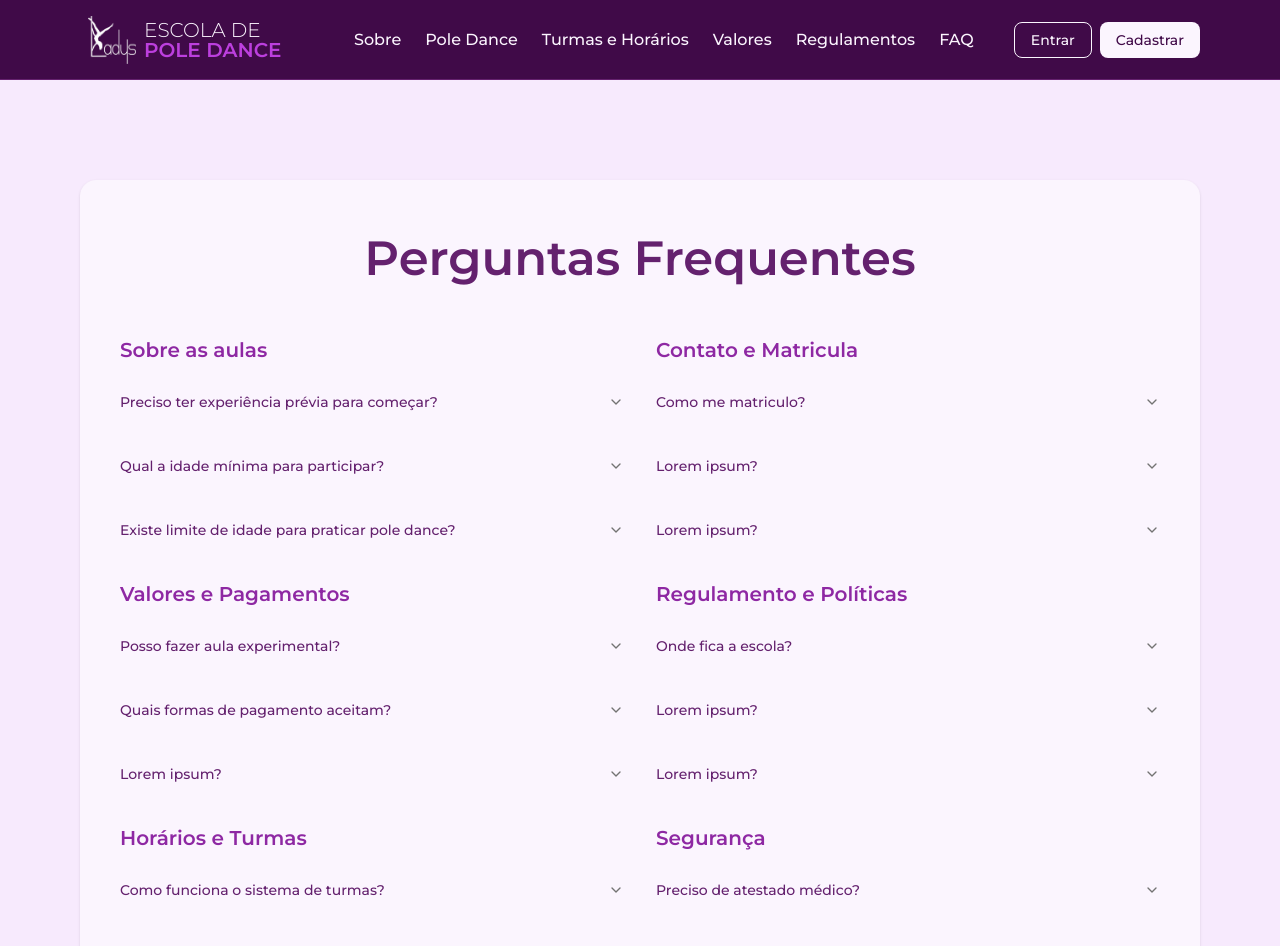
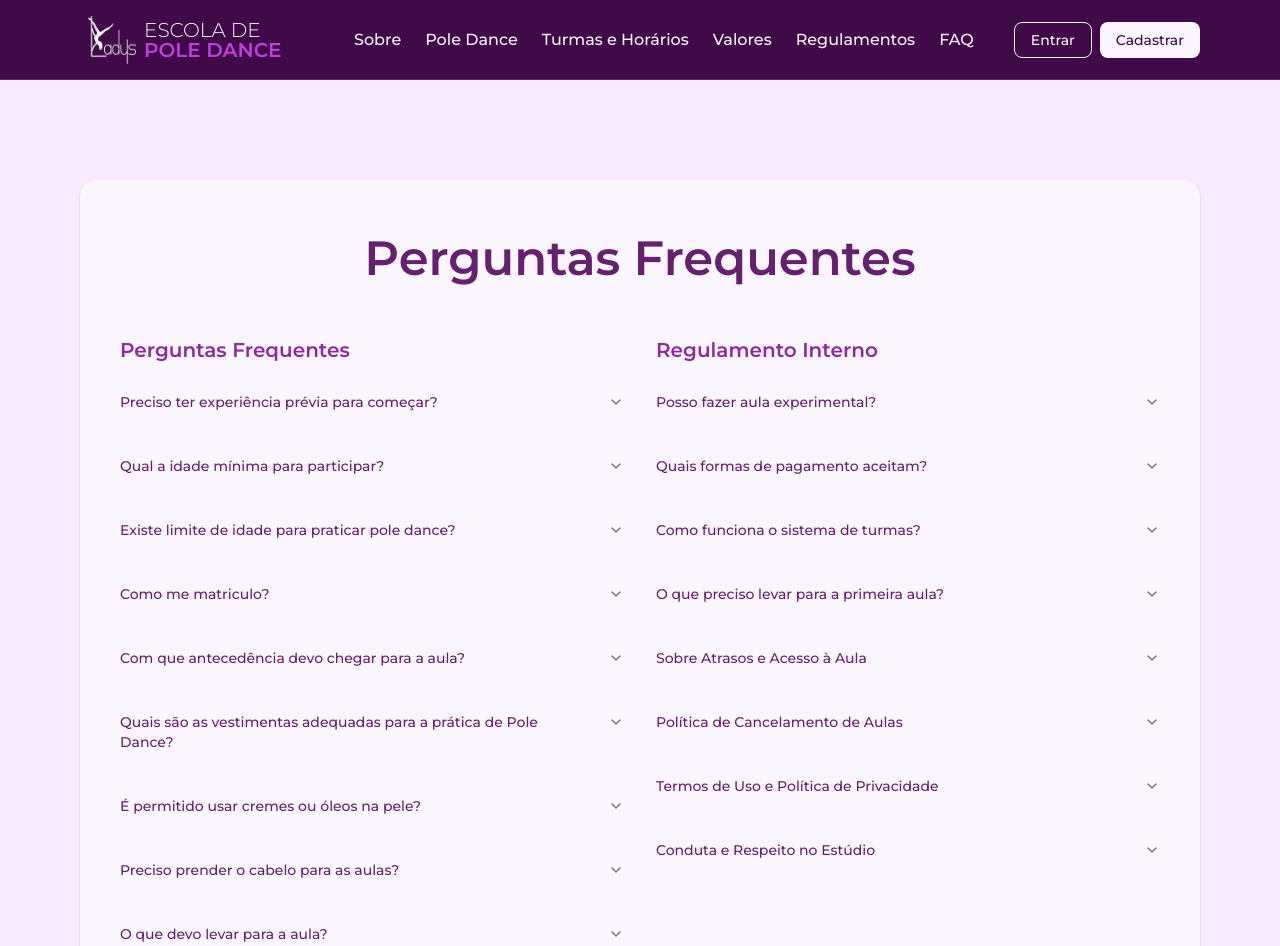
Before and after one commit to mdsreq-fga-unb/REQ-2025.2-T01-EscolaPoleDance, a React (Vite) app in the folder frontend/: page /faq in a window 1280 px wide. Shown: the top 946 px of the page. Built offline with nearby package versions, Linux system fonts and the light colour scheme.

Commit message:
#65 feat: Update FAQ section with new questions and categories

```diff
--- a/frontend/src/data/faqsData.ts
+++ b/frontend/src/data/faqsData.ts
@@ -4,7 +4,7 @@ export type FAQItem = {
 };
 
 export const faqsByCategory: Record<string, FAQItem[]> = {
-    "Sobre as aulas": [
+    "Perguntas Frequentes": [
         {
             question: "Preciso ter experiência prévia para começar?",
             answer:
@@ -20,8 +20,41 @@ export const faqsByCategory: Record<string, FAQItem[]> = {
             answer:
                 "Não há limite de idade! Todas as mulheres são bem-vindas, desde que estejam liberadas para praticar atividade física.",
         },
+        {
+            question: "Como me matriculo?",
+            answer:
+                "Você pode se matricular pelo nosso site ou diretamente na escola. Consulte os planos disponíveis e escolha o que melhor se encaixa.",
+        },
+        {
+            question: "Com que antecedência devo chegar para a aula?",
+            answer: "Você deve estar presente na escola **exatamente no horário de início da sua aula**. Os 15 minutos iniciais são essenciais e dedicados ao aquecimento obrigatório. Estar na hora garante que você participe desta etapa crucial para evitar lesões e preparar o corpo."
+        },
+        {
+            question: "Quais são as vestimentas adequadas para a prática de Pole Dance?",
+            answer: "Recomendamos roupas confortáveis de prática esportiva ou academia. **Preferencialmente utilize top e shorts** para garantir a aderência necessária à barra (pele é fundamental para a 'pega'). A professora poderá solicitar o uso de calça legging apenas para a etapa de aquecimento."
+        },
+        {
+            question: "É permitido usar cremes ou óleos na pele?",
+            answer: "É **estritamente proibido** o uso de cremes, óleos, hidratantes, ou qualquer produto oleoso na pele no dia da aula e no dia anterior à aula. Isso compromete a sua segurança e a de outras alunas, pois a barra fica escorregadia."
+        },
+        {
+            question: "Preciso prender o cabelo para as aulas?",
+            answer: "Não é obrigatório prender o cabelo, mas é fortemente recomendado para sua segurança e conforto. Cabelos soltos podem enroscar ou atrapalhar durante movimentos mais rápidos ou giros."
+        },
+        {
+            question: "O que devo levar para a aula?",
+            answer: "Você deve levar sua **garrafa própria de água** e uma **toalhinha de uso pessoal** para enxugar o suor. É fundamental manter-se hidratada durante toda a prática."
+        },
+        {
+            question: "Posso usar a toalha da escola para uso pessoal?",
+            answer: "Não. As toalhas disponibilizadas pela escola são destinadas **exclusivamente para a limpeza da barra** (grip) entre os exercícios e alunas, não devendo ser utilizadas para enxugar o suor ou qualquer outro uso pessoal."
+        },
+        {
+            question: "É permitido comer ou beber durante a aula?",
+            answer: "Não. É **proibido comer ou beber** qualquer coisa dentro do ambiente (estúdio) onde a aula está ocorrendo. Apenas a garrafa de água é permitida."
+        }
     ],
-    "Valores e Pagamentos": [
+    "Regulamento Interno": [
         {
             question: "Posso fazer aula experimental?",
             answer:
@@ -33,12 +66,6 @@ export const faqsByCategory: Record<string, FAQItem[]> = {
                 "Aceitamos cartão de crédito, débito e transferências. Consulte planos e opções de parcelamento na nossa página de planos.",
         },
         {
-            question: "Lorem ipsum?",
-            answer: "Lorem ipsum dolor sit amet, consectetur adipiscing elit. ",
-        },
-    ],
-    "Horários e Turmas": [
-        {
             question: "Como funciona o sistema de turmas?",
             answer:
                 "Oferecemos turmas por níveis (iniciante, intermediário e avançado) com horários flexíveis durante a semana e fins de semana.",
@@ -49,53 +76,20 @@ export const faqsByCategory: Record<string, FAQItem[]> = {
                 "Para a primeira aula, venha com roupas confortáveis (shorts e top) e muita disposição! Temos poles disponíveis na escola.",
         },
         {
-            question: "Lorem ipsum?",
-            answer: "Lorem ipsum dolor sit amet, consectetur adipiscing elit. ",
-        },
-    ],
-    "Contato e Matricula": [
-        {
-            question: "Como me matriculo?",
-            answer:
-                "Você pode se matricular pelo nosso site ou diretamente na escola. Consulte os planos disponíveis e escolha o que melhor se encaixa.",
+            question: "Sobre Atrasos e Acesso à Aula",
+            answer: "A aluna tem acesso à aula somente se estiver dentro da escola no horário exato de início. Não será aplicada nenhuma multa ou cobrança extra por atraso, contudo, a entrada será negada caso a aluna perca a etapa de aquecimento obrigatório, visando a segurança e o bem-estar físico. **Não há tolerância de atraso.**"
         },
         {
-            question: "Lorem ipsum?",
-            answer: "Lorem ipsum dolor sit amet, consectetur adipiscing elit. ",
+            question: "Política de Cancelamento de Aulas",
+            answer: "As regras de cancelamento e reposição estão detalhadas no seu contrato de adesão. **Qualquer política de multa ou cobrança por cancelamento deve ter sido previamente estabelecida e acordada no momento da contratação.** Consulte seu contrato para as regras específicas."
         },
         {
-            question: "Lorem ipsum?",
-            answer: "Lorem ipsum dolor sit amet, consectetur adipiscing elit. ",
-        },
-    ],
-    "Regulamento e Políticas": [
-        {
-            question: "Onde fica a escola?",
-            answer:
-                "Estamos localizados no centro, com fácil acesso por transporte público. Consulte o endereço completo na seção de contato.",
+            question: "Termos de Uso e Política de Privacidade",
+            answer: "Os termos completos sobre a utilização dos nossos serviços, dados pessoais e política de privacidade estão disponíveis em seus respectivos documentos. Ao utilizar a plataforma, você aceita integralmente nossos Termos de Serviço e nossa Política de Privacidade, ambos atualizados em [INSIRA DATA DA ÚLTIMA ATUALIZAÇÃO]."
         },
         {
-            question: "Lorem ipsum?",
-            answer: "Lorem ipsum dolor sit amet, consectetur adipiscing elit. ",
-        },
-        {
-            question: "Lorem ipsum?",
-            answer: "Lorem ipsum dolor sit amet, consectetur adipiscing elit. ",
-        },
-    ],
-    Segurança: [
-        {
-            question: "Preciso de atestado médico?",
-            answer:
-                "Recomendamos liberação médica caso tenha alguma condição pré-existente; em geral não é necessário para iniciantes saudáveis.",
-        },
-        {
-            question: "Lorem ipsum?",
-            answer: "Lorem ipsum dolor sit amet, consectetur adipiscing elit. ",
-        },
-        {
-            question: "Lorem ipsum?",
-            answer: "Lorem ipsum dolor sit amet, consectetur adipiscing elit. ",
-        },
+            question: "Conduta e Respeito no Estúdio",
+            answer: "Todas as alunas e instrutoras devem manter um ambiente de respeito, inclusão e profissionalismo. Qualquer conduta inadequada ou desrespeitosa pode levar à suspensão ou rescisão do contrato, conforme previsto nos Termos de Serviço."
+        }
     ],
 };
```
